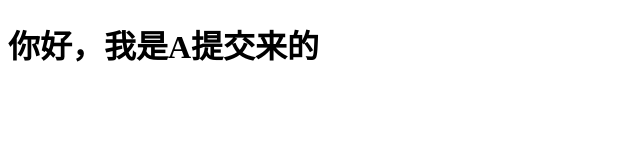
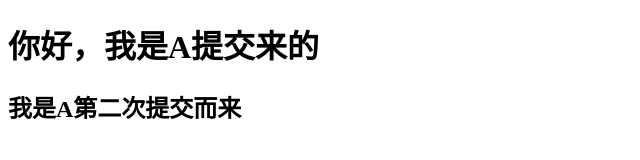
Before and after one commit to Aaronxuxu/demo, a plain HTML site: page index.html in a window 1280 px wide. Shown: the whole page, without its empty margins (0-640 px from the left). Drawn offline with Linux system fonts and the light colour scheme.

Commit message:
A第二次提交

```diff
--- a/index.html
+++ b/index.html
@@ -10,6 +10,7 @@
 
 <body>
     <h1>你好，我是A提交来的</h1>
+    <h2>我是A第二次提交而来</h2>
 </body>
 
 </html>
```
